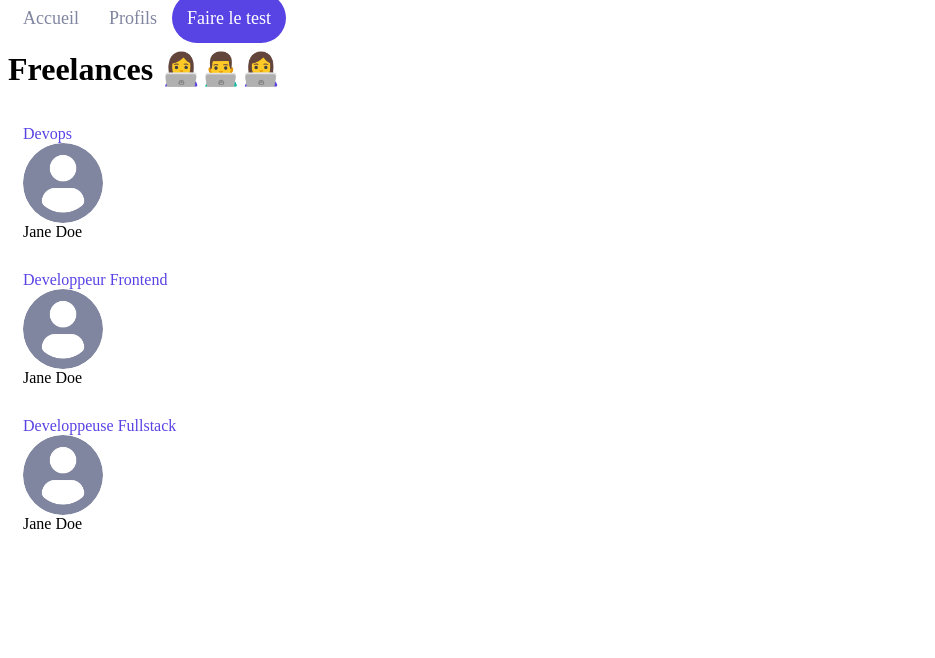
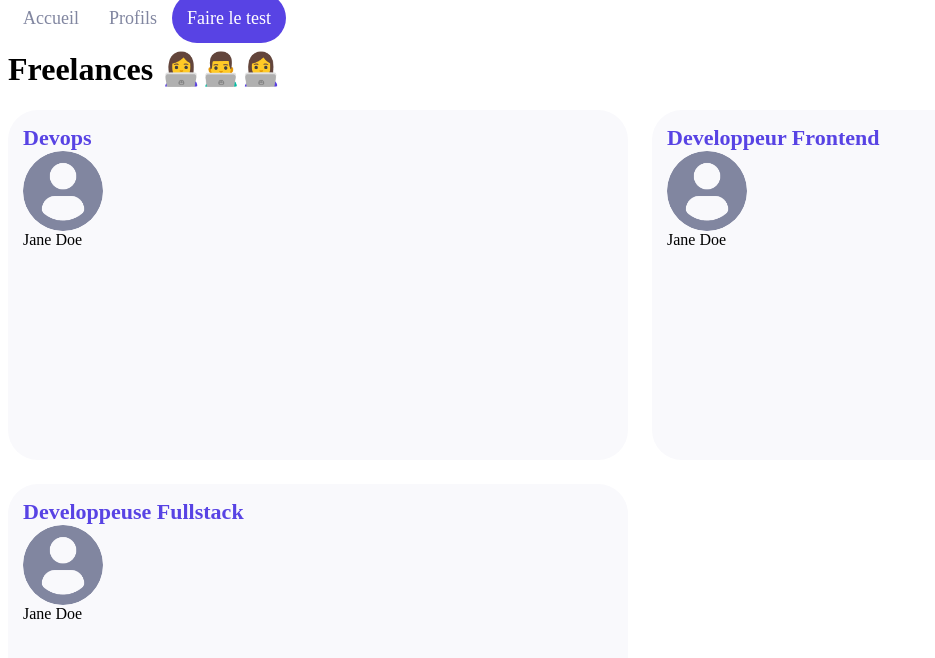
Before and after one commit to 413kouzo/shyny-agency, a React (Create React App) app: page /freelances in a window 1280 px wide. Shown: the top 658 px of the page, without its empty margins (0-935 px from the left). Built offline with nearby package versions, Linux system fonts and the light colour scheme.

Commit message:
styliser composant hover

```diff
--- a/src/components/Card/index.jsx
+++ b/src/components/Card/index.jsx
@@ -1,10 +1,25 @@
 import { PropTypes } from 'prop-types'
 import DefaultPicture from '../../assets/profile.png'
 import styled from 'styled-components'
+import colors from '../../utils/style/color'
+
+const CardWrapper = styled.div`
+  display: flex;
+  flex-direction: column;
+  padding: 15px;
+  background-color: ${colors.backgroundLight};
+  border-radius: 30px;
+  width350px;
+  transition: 200ms;
+  &:hover {
+    cursor: pointer;
+    box-shadow: 2px 2px 10px #e2e3e9;
+  }
+`
 
 const CardLabel = styled.span`
   color: #5843e4;
-  font-size: 22px:
+  font-size: 22px;
   font-weight: bold;
 `
 
@@ -16,11 +31,11 @@
 
 function Card({ label, title, picture }) {
   return (
-    <div style={{ display: 'flex', flexDirection: 'column', padding: 15 }}>
+    <CardWrapper>
       <CardLabel>{label}</CardLabel>
       <CardImage src={picture} alt="freelance" />
       <span>{title}</span>
-    </div>
+    </CardWrapper>
   )
 }
 Card.propTypes = {
--- a/src/pages/Freelances/index.jsx
+++ b/src/pages/Freelances/index.jsx
@@ -1,5 +1,13 @@
 import Card from '../../components/Card'
 import DefaultPicture from '../../assets/profile.png'
+import styled from 'styled-components'
+
+const CardContainer = styled.div`
+  display: grid;
+  gap: 24px;
+  grid-template-rows: 350px 350px;
+  grid-template-columns: repeat(2, 1fr);
+`
 
 const freelanceProfiles = [
   {
@@ -18,10 +26,12 @@
     picture: DefaultPicture,
   },
 ]
+
 function Freelances() {
   return (
     <div>
       <h1>Freelances 👩‍💻👨‍💻👩‍💻</h1>
+      <CardContainer>
         {freelanceProfiles.map((profile, index) => (
           <Card
             key={`${profile.name}-${index}`}
@@ -30,6 +40,7 @@
             title={profile.name}
           />
         ))}
+      </CardContainer>
     </div>
   )
 }
```
Lines whose indentation alone changed are shown as unchanged.
